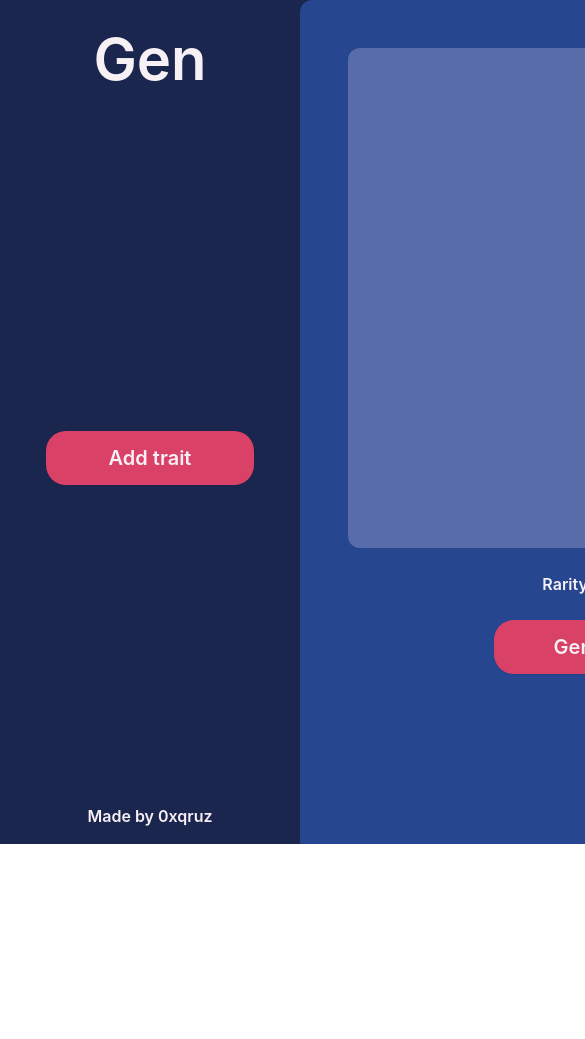
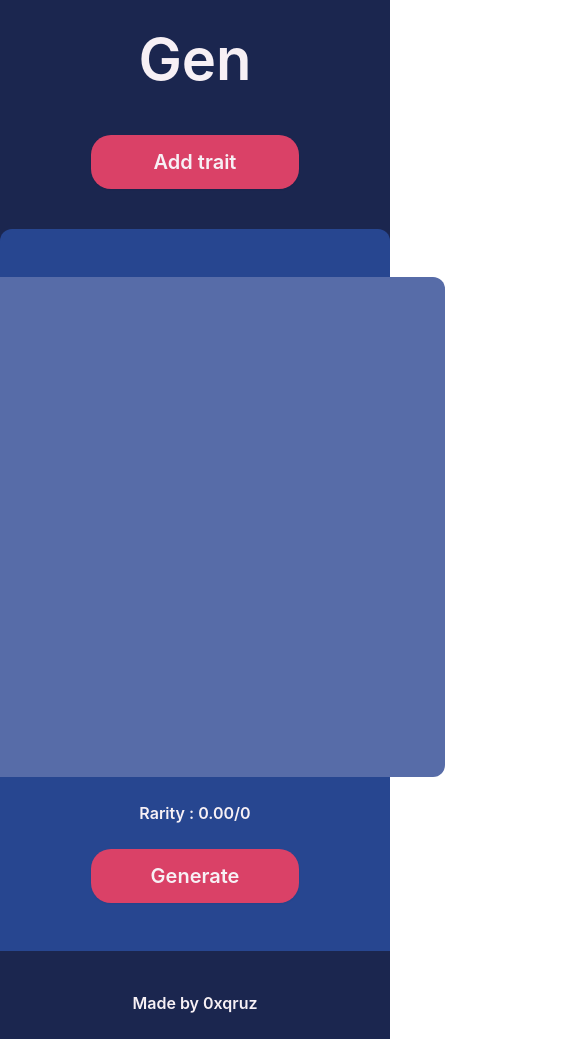
Before and after one commit to qruz-hq/nft-art-gen, a Next.js app: page / in a window 390 px wide. Shown: the top 1039 px of the page, 585 px wide, since content can reach past the window. Before the commit the page ends 844 px from the top, so only its background shows below. Built offline with nearby package versions, Linux system fonts and the light colour scheme; a web font is replaced by a local one.

Commit message:
Auto select title on create

```diff
--- a/components/TraitOptions.tsx
+++ b/components/TraitOptions.tsx
@@ -76,11 +76,9 @@ export default function TraitOptions() {
             setTimeout(() => e.target.select(), 50);
           }}></input>
         <svg
-          onClick={() => {
-            () => title?.current?.focus();
-          }}
+          onClick={() => title?.current?.focus()}
           xmlns="http://www.w3.org/2000/svg"
-          className="h-5 w-5"
+          className="h-5 w-5 cursor-pointer"
           fill="none"
           viewBox="0 0 24 24"
           stroke="currentColor"
--- a/components/modal/FileUploadModal.tsx
+++ b/components/modal/FileUploadModal.tsx
@@ -97,7 +97,7 @@ export default function FileUploadModal() {
                 title?.current?.focus();
               }}
               xmlns="http://www.w3.org/2000/svg"
-              className="h-5 w-5"
+              className="h-5 w-5 cursor-pointer"
               fill="none"
               viewBox="0 0 24 24"
               stroke="currentColor"
--- /dev/null
+++ b/pages/api/generate.ts
@@ -0,0 +1,18 @@
+// Next.js API route support: https://nextjs.org/docs/api-routes/introduction
+import type { NextApiRequest, NextApiResponse } from 'next';
+
+type Data = {
+  name: string;
+};
+
+export default function handler(
+  req: NextApiRequest,
+  res: NextApiResponse<File>,
+) {
+  res.setHeader('Content-Type', 'plain/text');
+
+  for (let index = 0; index < 1000; index++) {
+    res.write('Data');
+  }
+  res.end();
+}
--- a/pages/index.tsx
+++ b/pages/index.tsx
@@ -8,10 +8,12 @@ function Home() {
   const store = useStore<{ ui: UIState }>();
 
   return (
-    <div id="container" className=" bg-palette-1 h-screen flex">
+    <div
+      id="container"
+      className=" bg-palette-1 h-screen flex flex-col lg:flex-row lg">
       <div
         className="bg-palette-1 py-4 flex flex-col flex-col-3
-      items-center justify-between">
+      items-center justify-between ">
         <p
           className="relative text-[58px] text-center
         text-palette-4 w-[300px] font-semibold">
@@ -20,15 +22,16 @@ function Home() {
         <div className="overflow-y-hidden flex items-center flex-col gap-2 w-full justify-center ">
           <TraitsMenu />
         </div>
-        <div className="">Made by 0xqruz</div>
+        <div className="hidden lg:block">Made by 0xqruz</div>
       </div>
       <div className="bg-palette-2 rounded-t-xl grow">
         <Canvas />
       </div>
       <div
-        className="bg-palette-1 w-[300px] flex
-        flex-col items-center py-6 jutify-between">
+        className="bg-palette-1 flex
+        flex-col items-center py-6 jutify-between grow lg:max-w-[300px]">
         <TraitOptions />
+        <div className="mt-4 block lg:hidden">Made by 0xqruz</div>
       </div>
     </div>
   );
```
